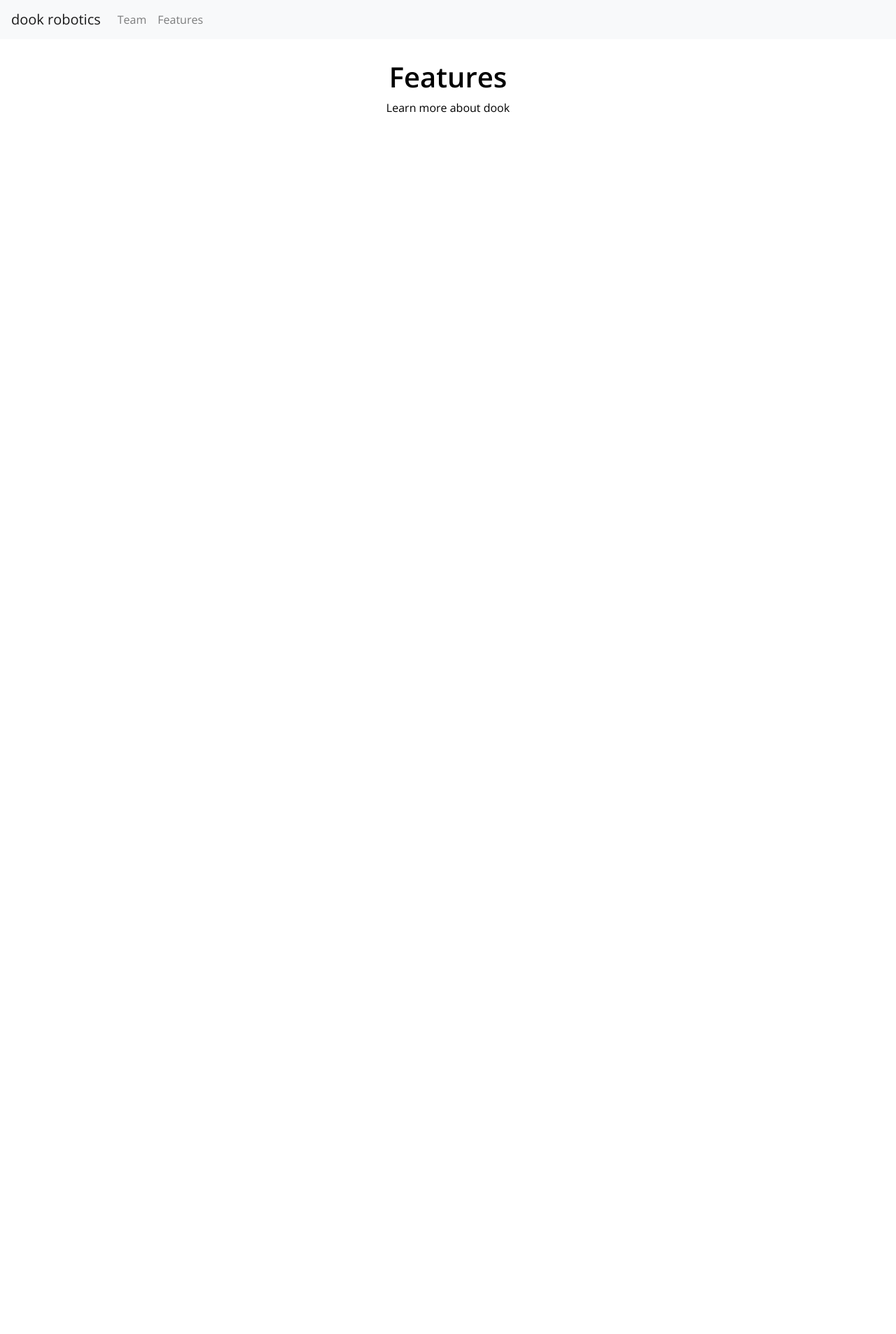
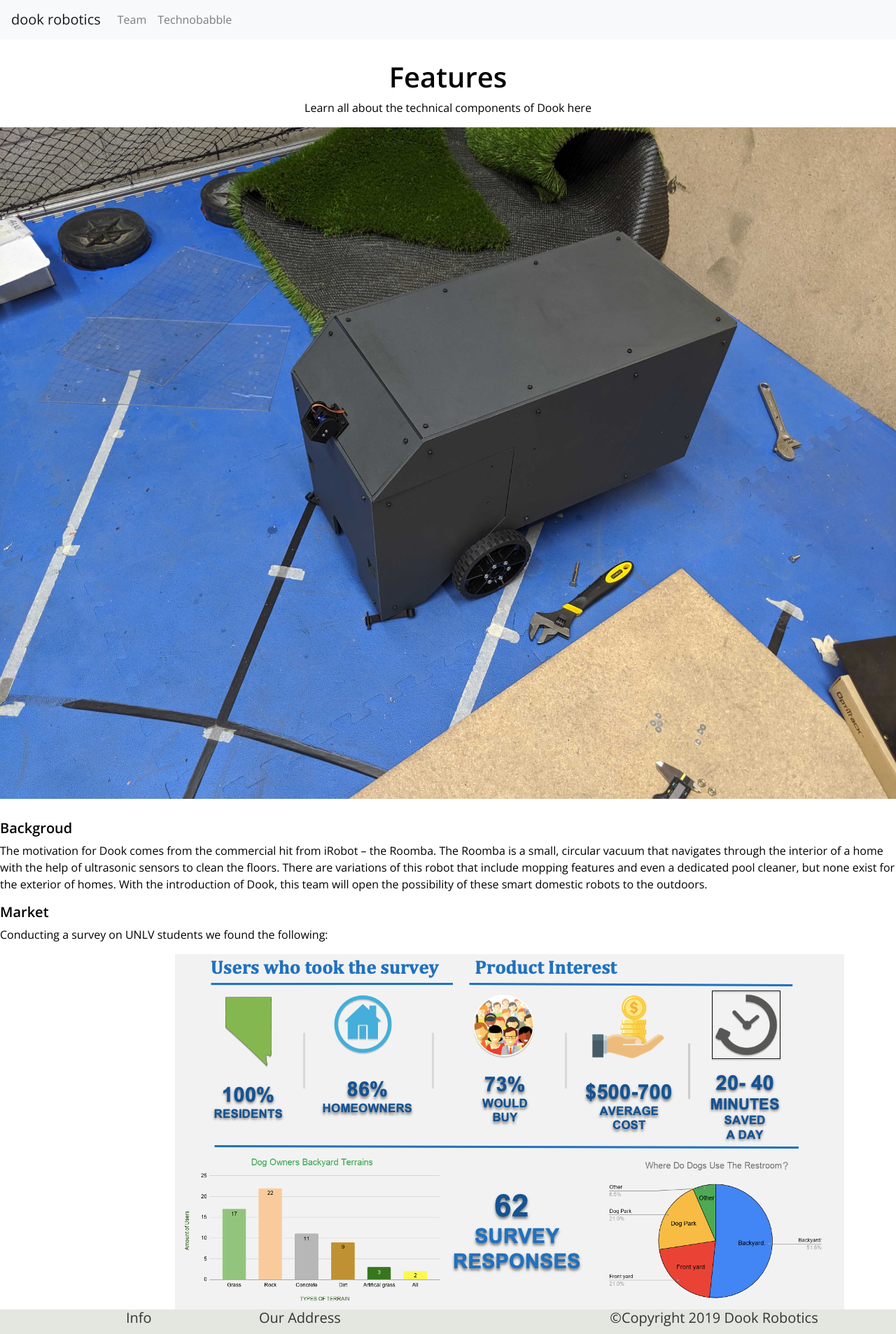
Before and after one commit to dook-robotics/Website, a React (Create React App) app in the folder dook-website/: page /features in a window 1280 px wide. Shown: the top 1907 px of the page at 70% size. Before the commit the page ends 800 px from the top, so only its background shows below. Built offline with nearby package versions, Linux system fonts and the light colour scheme.

Commit message:
Edited navbar, technobabble page, and some of the team

```diff
--- a/dook-website/src/App.js
+++ b/dook-website/src/App.js
@@ -20,7 +20,7 @@ class App extends Component {
           <Navbar.Brand href="/">dook robotics</Navbar.Brand>
           <Nav className="mr-auto">
             <Nav.Link href="/team">Team</Nav.Link>
-            <Nav.Link href="/features">Features</Nav.Link>
+            <Nav.Link href="/features">Technobabble</Nav.Link>
 
           </Nav>
         </Navbar>
--- a/dook-website/src/containers/Features.css
+++ b/dook-website/src/containers/Features.css
@@ -12,3 +12,26 @@
 .Features .lander p {
   color: #000;
 }
+
+.Features .background h5{
+  font-family: "Open Sans", sans-serif;
+  font-weight: 600;
+  color: #000;
+}
+
+.Features .background p {
+  color: #000;
+}
+.Features .Market h5{
+  font-family: "Open Sans", sans-serif;
+  font-weight: 600;
+  color: #000;
+}
+.Features .Market p {
+  color: #000;
+}
+.Features .Market img {
+  align-items:center;
+  justify-content: center;
+  padding-left: 250px
+}
--- a/dook-website/src/containers/Features.js
+++ b/dook-website/src/containers/Features.js
@@ -4,6 +4,7 @@ import Row from 'react-bootstrap/Row'
 import Col from 'react-bootstrap/Col'
 import Image from 'react-bootstrap/Image'
 import Footer from "./FooterComponent";
+import Fade from 'react-reveal/Fade';
 import "./Features.css";
 
 export default class Features extends Component {
@@ -12,8 +13,22 @@ export default class Features extends Component {
       <div className="Features">
         <div className="lander">
           <h1>Features</h1>
-          <p>Learn more about dook</p>
+          <Fade top>
+            <p>Learn all about the technical components of Dook here</p>
+            <Image src= {require('../images/demo.jpg')} fluid />
+          </Fade>
         </div>
+        <div className = "background">
+          <h5>Backgroud</h5>
+          <p>{"    "}The motivation for Dook comes from the commercial hit from iRobot – the Roomba. The Roomba is a small, circular vacuum that navigates through the interior of a home with the help of ultrasonic sensors to clean the floors. There are variations of this robot that include mopping features and even a dedicated pool cleaner, but none exist for the exterior of homes. With the introduction of Dook, this team will open the possibility of these smart domestic robots to the outdoors.</p>
+        </div>
+        <div className = "Market">
+          <h5>Market</h5>
+          <p>{"    "}Conducting a survey on UNLV students we found the following:</p>
+          <Image bsPrefix = "img" src= {require('../images/market.png')} fluid />
+        </div>
+
+        <Footer/>
       </div>
     );
   }
--- a/dook-website/src/containers/Home.js
+++ b/dook-website/src/containers/Home.js
@@ -72,11 +72,13 @@ Operationally, Dook will move randomly around the yard until it recognizes waste
     }
     return (
       <div className="Home">
+      <Fade top>
         <div className="lander">
           <h1>Dook Robotics</h1>
           <p>Fred and Harriet Cox Senior Design Competition Fall 2019</p>
           <Contact/>
         </div>
+      </Fade>
         <div className="words">
           <Fade top>
             <h1>Who We Are</h1>
--- a/dook-website/src/containers/Team.js
+++ b/dook-website/src/containers/Team.js
@@ -4,6 +4,7 @@ import Row from 'react-bootstrap/Row'
 import Col from 'react-bootstrap/Col'
 import Image from 'react-bootstrap/Image'
 import Footer from "./FooterComponent";
+import Fade from 'react-reveal/Fade';
 import "./Team.css";
 
 export default class Team extends Component {
@@ -12,8 +13,10 @@ export default class Team extends Component {
       <div className="Team">
         <div className="lander">
           <h1>Meet The Team</h1>
-          <p>We are a large team, consisting of three mechanical engineers, four computer scientists, and one computer engineer. Get to know us!</p>
+          <p>We are a large team, consisting of three mechanical engineers, four computer scientists, and one computer engineer.</p>
         </div>
+        <Fade top>
+
         <Container>
           <Row>
             <Col xs={6} md={4}>
@@ -71,6 +74,7 @@ export default class Team extends Component {
             </Col>
           </Row>
         </Container>
+        </Fade>
         <Footer/>
       </div>
     );
```
Also changed, not shown: dook-website/src/images/demo.jpg (added), dook-website/src/images/market.png (added).
